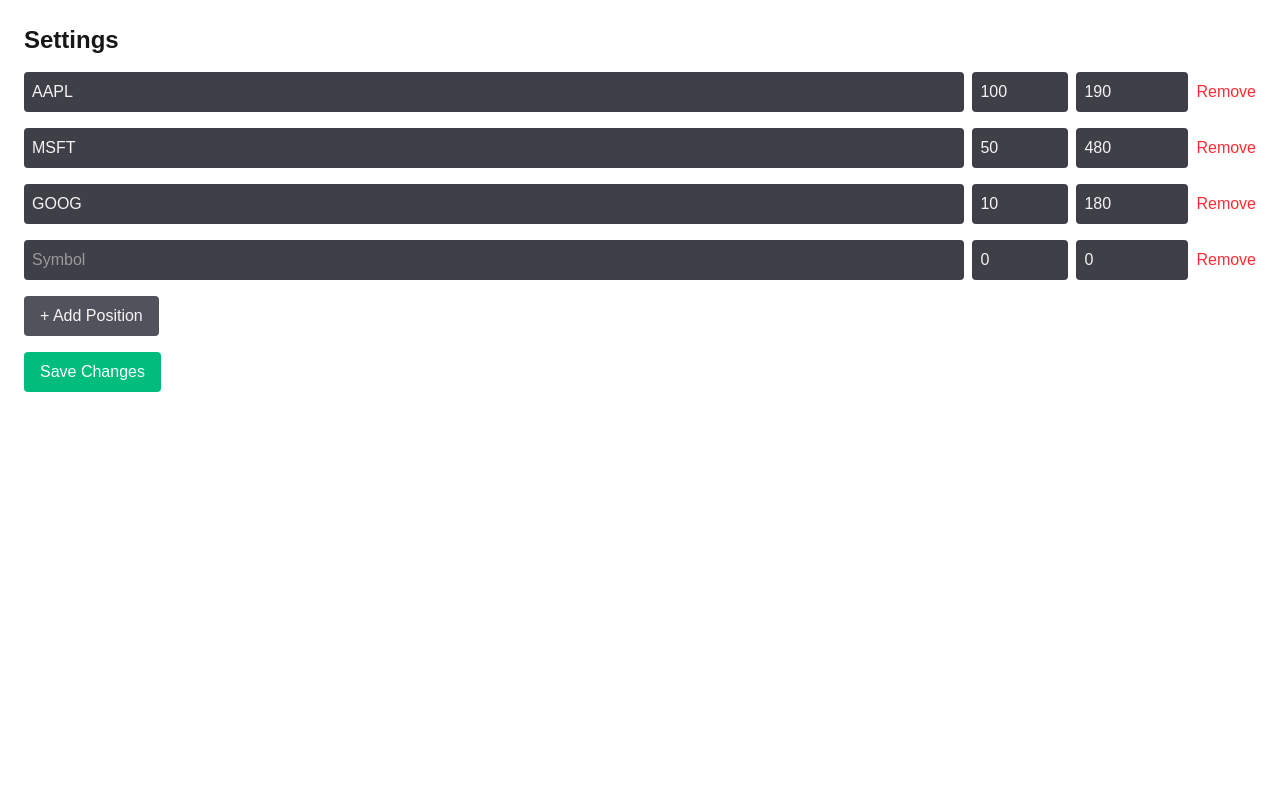
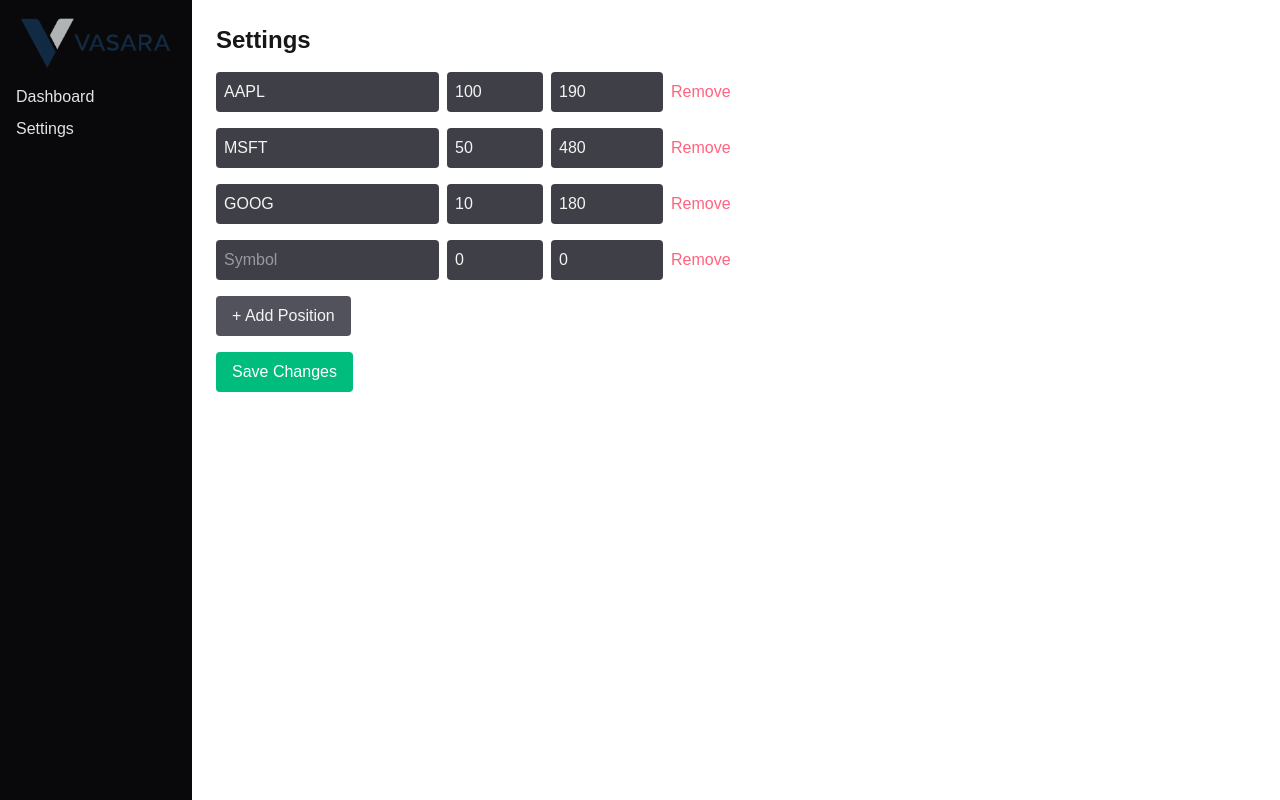
Before and after one commit to CodingPope/Strategicriskmock, a Next.js app: page /settings in a window 1280 px wide. Both pictures are taken after a click on the button "+ Add Position". Built offline with nearby package versions, Linux system fonts and the light colour scheme.

Commit message:
mostly done, making UI updates next

```diff
--- /dev/null
+++ b/src/app/api/portfolio/events.ts/route.ts
@@ -0,0 +1,40 @@
+// src/app/api/portfolio/events/route.ts
+import { Kafka } from 'kafkajs';
+
+export async function GET() {
+  const kafka = new Kafka({
+    brokers: [process.env.NEXT_PUBLIC_KAFKA_BROKER!],
+  });
+  const consumer = kafka.consumer({ groupId: 'web-sse' });
+  await consumer.connect();
+  await consumer.subscribe({ topic: 'portfolio-updates', fromBeginning: true });
+
+  const encoder = new TextEncoder();
+
+  const stream = new ReadableStream({
+    async start(controller) {
+      // whenever Kafka emits, enqueue an SSE frame
+      await consumer.run({
+        eachMessage: async ({ message }) => {
+          const value = message.value?.toString();
+          if (value) {
+            controller.enqueue(encoder.encode(`data: ${value}\n\n`));
+          }
+        },
+      });
+    },
+    cancel() {
+      // clean up if client disconnects
+      consumer.disconnect();
+    },
+  });
+
+  return new Response(stream, {
+    status: 200,
+    headers: {
+      'Content-Type': 'text/event-stream',
+      'Cache-Control': 'no-cache, no-transform',
+      Connection: 'keep-alive',
+    },
+  });
+}
--- a/src/app/settings/page.tsx
+++ b/src/app/settings/page.tsx
@@ -1,7 +1,8 @@
-// src/app/settings/page.tsx
 'use client';
 
 import { useState, useEffect } from 'react';
+import Sidebar from '../../components/Sidebar';
+
 import type { ExposureItem } from '@/app/api/portfolio/route';
 
 export default function SettingsPage() {
@@ -50,23 +51,20 @@
       headers: { 'Content-Type': 'application/json' },
       body: JSON.stringify(portfolio),
     });
-    // reload to pick up new portfolio everywhere
-    window.location.href = '/';
+    setSaving(false);
   }
 
-  if (loading) {
-    return <div className='p-8 text-zinc-400'>Loading settings…</div>;
-  }
+  if (loading) return <div>Loading settings…</div>;
 
   return (
+    <div style={{ display: 'flex', minHeight: '100vh' }}>
+      <Sidebar />
       <div className='p-6 space-y-4'>
         <h1 className='text-2xl font-semibold'>Settings</h1>
+        <div className='space-y-4'>
           {portfolio.map((item, i) => (
-        <div key={i} className='flex gap-2 items-center'>
+            <div key={i} className='flex items-center space-x-2'>
               {/* Symbol */}
-          <label htmlFor={`symbol-${i}`} className='sr-only'>
-            Symbol #{i + 1}
-          </label>
               <input
                 type='text'
                 placeholder='Symbol'
@@ -75,32 +73,29 @@
                 className='flex-1 bg-zinc-700 text-zinc-100 p-2 rounded'
               />
 
-          {/* Position */}
-          <label htmlFor={`position-${i}`} className='sr-only'>
-            Position #{i + 1}
-          </label>
+              {/* Position (plain text numeric field) */}
               <input
-            type='number'
+                type='text'
+                inputMode='numeric'
                 placeholder='Position'
                 value={item.position}
                 onChange={(e) => handleChange(i, 'position', e.target.value)}
                 className='w-24 bg-zinc-700 text-zinc-100 p-2 rounded'
               />
 
-          {/* Entry Price */}
-          <label htmlFor={`entryPrice-${i}`} className='sr-only'>
-            Entry Price #{i + 1}
-          </label>
+              {/* Entry Price (plain text numeric field) */}
               <input
-            type='number'
+                type='text'
+                inputMode='decimal'
                 placeholder='Entry Price'
                 value={item.entryPrice}
                 onChange={(e) => handleChange(i, 'entryPrice', e.target.value)}
                 className='w-28 bg-zinc-700 text-zinc-100 p-2 rounded'
               />
+
               <button
                 onClick={() => handleRemove(i)}
-            className='text-red-500 hover:underline'
+                className='text-rose-400 hover:underline'
               >
                 Remove
               </button>
@@ -124,5 +119,7 @@
             </button>
           </div>
         </div>
+      </div>
+    </div>
   );
 }
--- a/src/components/MarketOverview.tsx
+++ b/src/components/MarketOverview.tsx
@@ -1,21 +1,63 @@
+// src/components/MarketOverview.tsx
 'use client';
 
+import React from 'react';
 import { useStockFeed, Quote } from '@/hooks/useStockFeed';
 import { useStockHistories } from '@/hooks/useStockHistories';
 import { LineChart, Line, ResponsiveContainer } from 'recharts';
+import { createUseStyles } from 'react-jss';
 
 type Props = { symbols: string[] };
 
+const useStyles = createUseStyles({
+  container: {
+    display: 'flex',
+    flexDirection: 'column',
+    gap: '1rem',
+  },
+  card: {
+    backgroundColor: '#27272a', // bg-zinc-800
+    borderRadius: '0.75rem', // rounded-xl
+    padding: '1rem', // p-4
+    display: 'flex',
+    flexDirection: 'column',
+  },
+  header: {
+    display: 'flex',
+    alignItems: 'baseline',
+    justifyContent: 'space-between',
+  },
+  symbol: {
+    fontSize: '0.875rem', // text-sm
+    color: '#a1a1aa', // text-zinc-400
+  },
+  price: {
+    fontSize: '1.5rem', // text-2xl
+    fontWeight: 700,
+  },
+  percent: {
+    fontSize: '0.875rem', // text-sm
+    marginLeft: '0.25rem',
+  },
+  chartWrapper: {
+    marginTop: '0.75rem', // mt-3
+    height: '3rem', // h-12
+  },
+  loadingText: {
+    color: '#a1a1aa',
+  },
+});
+
 export default function MarketOverview({ symbols }: Props) {
-  const quotes = useStockFeed(symbols); // Record<string,Quote>
-  const histories = useStockHistories(symbols); // Record<string,{history,loading}>
+  const classes = useStyles();
+  const quotes = useStockFeed(symbols);
+  const histories = useStockHistories(symbols);
 
   return (
-    <div className='space-y-4'>
+    <div className={classes.container}>
       {symbols.map((sym) => {
-        // now q is Quote | undefined
         const q: Quote | undefined = quotes[sym];
-        const { history, loading } = histories[sym];
+        const { history, loading } = histories[sym] || {};
 
         if (
           loading ||
@@ -24,8 +66,8 @@
           typeof q.dp !== 'number'
         ) {
           return (
-            <div key={sym} className='bg-zinc-800 rounded-xl p-4'>
-              <div className='text-zinc-400'>Loading {sym}…</div>
+            <div key={sym} className={classes.card}>
+              <div className={classes.loadingText}>Loading {sym}…</div>
             </div>
           );
         }
@@ -33,23 +75,23 @@
         const price = q.c;
         const pct = q.dp;
         const isUp = pct >= 0;
-        const color = isUp ? 'text-emerald-400' : 'text-rose-400';
 
         return (
-          <div key={sym} className='bg-zinc-800 rounded-xl p-4'>
-            <div className='flex items-baseline justify-between'>
-              <div>
-                <div className='text-sm text-zinc-400'>{sym}</div>
-                <div className={`text-2xl font-bold ${color}`}>
-                  {price.toFixed(2)}{' '}
-                  <span className='text-sm'>
-                    ({isUp ? '+' : ''}
-                    {pct.toFixed(2)}%)
-                  </span>
-                </div>
+          <div key={sym} className={classes.card}>
+            <div className={classes.header}>
+              <div className={classes.symbol}>{sym}</div>
+              <div className={classes.price}>
+                {price.toFixed(2)}
+                <span
+                  className={classes.percent}
+                  style={{ color: isUp ? '#34d399' : '#f43f5e' }}
+                >
+                  ({isUp ? '+' : ''}
+                  {pct.toFixed(2)}%)
+                </span>
               </div>
             </div>
-            <div className='mt-3 h-12'>
+            <div className={classes.chartWrapper}>
               <ResponsiveContainer width='100%' height='100%'>
                 <LineChart
                   data={history.slice(-60).map((c) => ({ price: c }))}
--- a/src/components/Sidebar.tsx
+++ b/src/components/Sidebar.tsx
@@ -20,11 +20,6 @@
           Dashboard
         </Link>
 
-        {/* If you later create a dedicated exposures page, update this href */}
-        <Link href='/' className='block hover:text-cyan-400'>
-          Exposures
-        </Link>
-
         <Link href='/settings' className='block hover:text-cyan-400'>
           Settings
         </Link>
--- /dev/null
+++ b/src/styles/theme.ts
@@ -0,0 +1,26 @@
+// src/styles/theme.ts
+export const theme = {
+  colors: {
+    bg:        '#0b0d10',
+    surface:   '#1f2126',
+    primary:   '#006fba',   // Wells color
+    accent:    '#a5a5a5',
+    positive:  '#34d399',
+    negative:  '#f43f5e',
+    text:      '#e5e7eb',
+    subtext:   '#9ca3af',
+    grid:      '#374151',
+  },
+  radii: {
+    sm: '4px',
+    md: '8px',
+    lg: '12px',
+  },
+  spacing: (n: number) => `${n * 4}px`,
+  fontSizes: {
+    sm:   '0.875rem',
+    md:   '1rem',
+    lg:   '1.25rem',
+    xl:   '1.5rem',
+  },
+};
--- /dev/null
+++ b/src/styles/useStyles.ts
@@ -0,0 +1,28 @@
+// src/styles/useStyles.ts
+import { createUseStyles } from 'react-jss';
+import { theme } from './theme';
+
+export const useStyles = createUseStyles({
+  card: {
+    background: theme.colors.surface,
+    borderRadius: theme.radii.lg,
+    padding: theme.spacing(6),
+    color: theme.colors.text,
+  },
+  header: {
+    fontSize: theme.fontSizes.xl,
+    color: theme.colors.primary,
+    marginBottom: theme.spacing(4),
+  },
+  title: {
+    fontSize: theme.fontSizes.lg,
+    color: theme.colors.accent,
+    marginBottom: theme.spacing(2),
+  },
+  sparkline: {
+    height: '40px',
+    '& svg': {
+      overflow: 'visible !important',
+    },
+  },
+});
```
Lines whose indentation alone changed are shown as unchanged.
